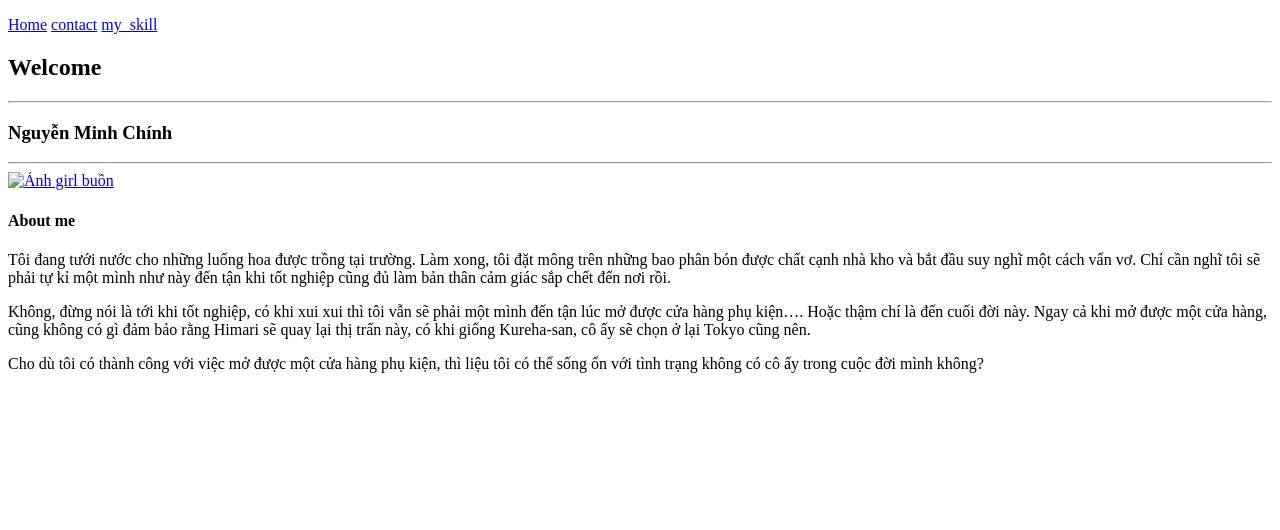
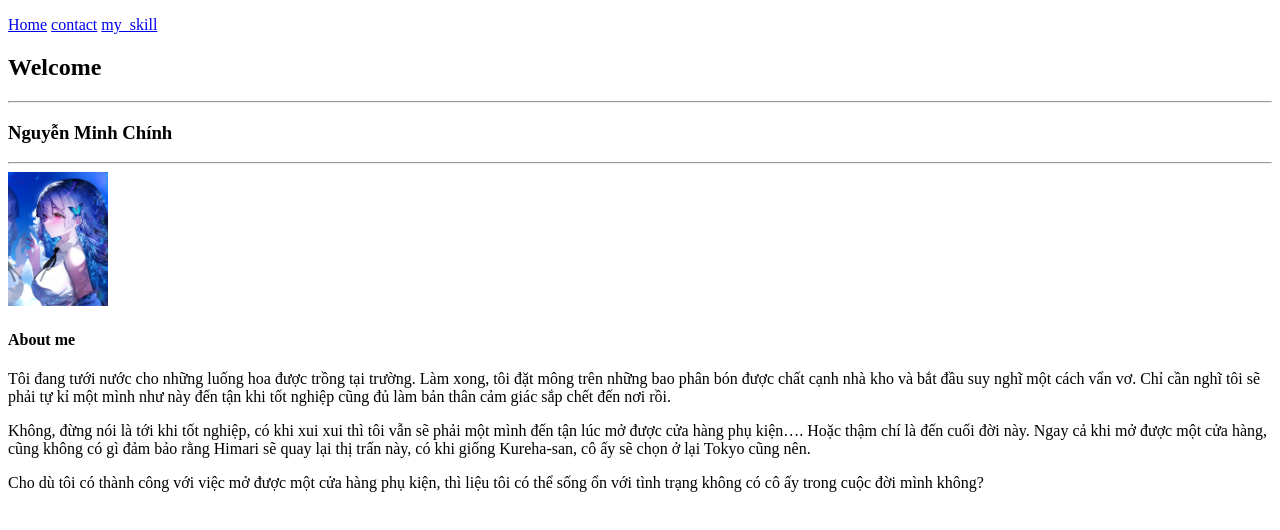
Before and after one commit to mchinddd/project1, a plain HTML site: page index.html in a window 1280 px wide. Drawn offline with Linux system fonts and the light colour scheme.

Commit message:
Update index.html

```diff
--- a/index.html
+++ b/index.html
@@ -16,7 +16,7 @@
     <h3>Nguyễn Minh Chính</h3>
     <hr />
     <a href="more_info/contact.html" target="_self"
-      ><img src="/girl.jpg" alt="Ảnh girl buồn" width="100"
+      ><img src="./img/girl.jpg" alt="Ảnh girl buồn" width="100"
     /></a>
     <h4>About me</h4>
     <p>
```
